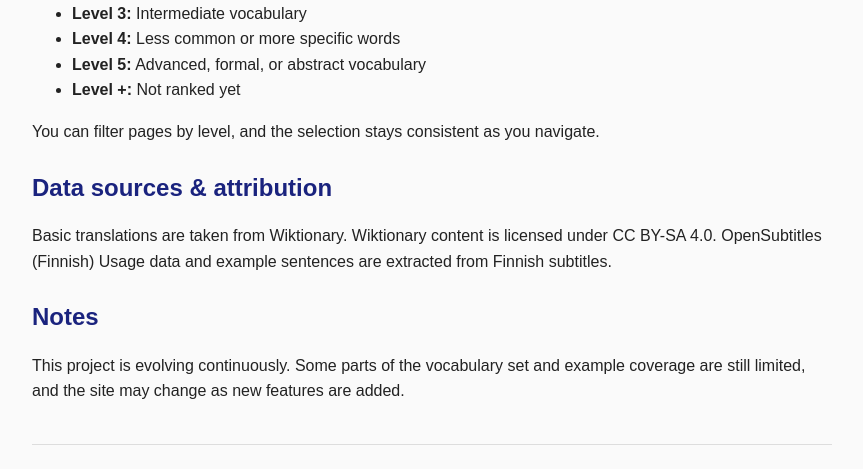
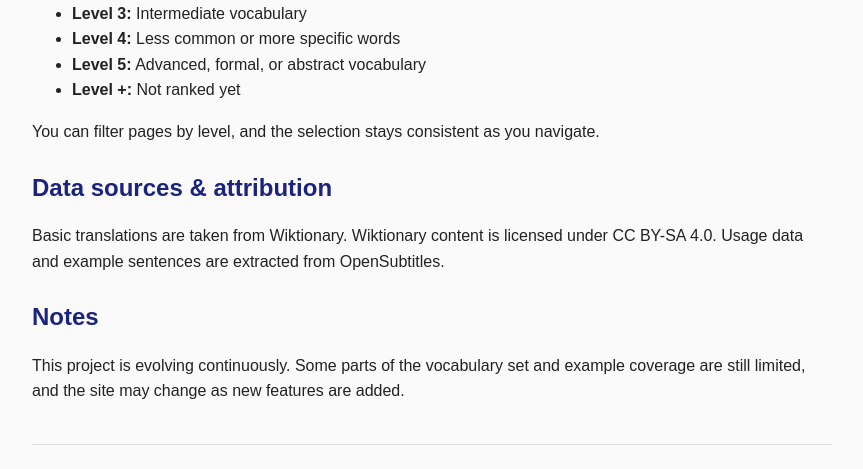
Before and after one commit to zakharov89/finnish_vocabulary_website, a Flask app: page /about in a window 1280 px wide. Shown: the part 615-1084 px from the top of the page, without its empty margins (208-1071 px from the left). Run offline with Flask 3, Linux system fonts and the light colour scheme.

Commit message:
about update

```diff
--- a/templates/about.html
+++ b/templates/about.html
@@ -41,8 +41,8 @@ You can filter pages by level, and the selection stays consistent as you navigat
 Basic translations are taken from Wiktionary.
 Wiktionary content is licensed under CC BY-SA 4.0.
 
-OpenSubtitles (Finnish)
-Usage data and example sentences are extracted from Finnish subtitles.
+
+Usage data and example sentences are extracted from OpenSubtitles.
 
 
 </p>
```
